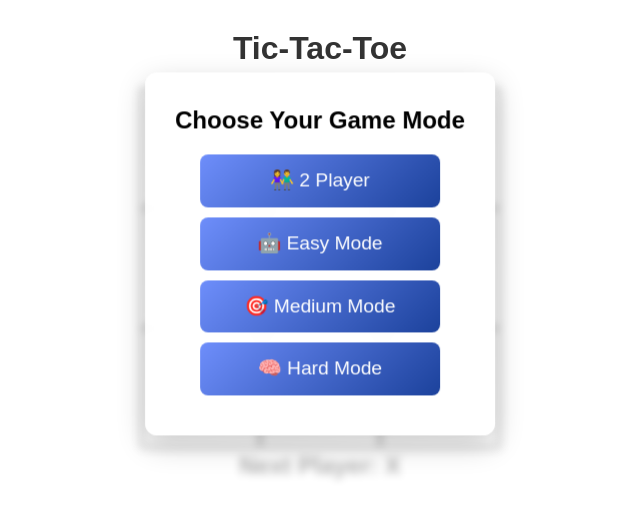
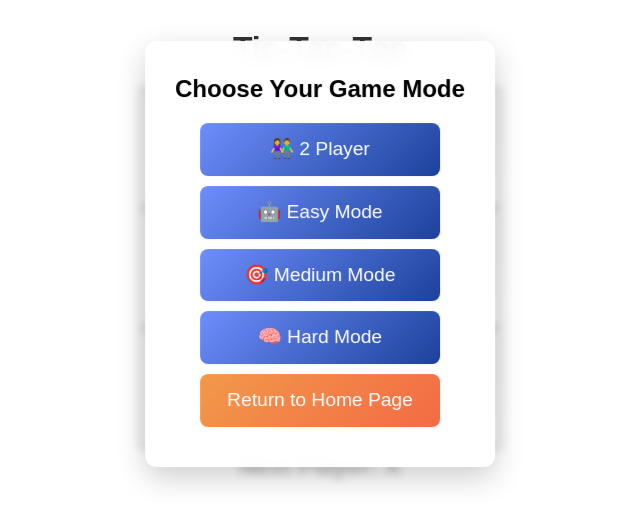
Before and after one commit to DavidMcMorrow/ReactGames, a Next.js app: page /tic-tac-toe in a window 1280 px wide. Shown: the top 526 px of the page, without its empty margins (320-960 px from the left). Built offline with nearby package versions, Linux system fonts and the light colour scheme.

Commit message:
feat: added and styles the back button

```diff
--- a/src/app/components/dashboard/container.js
+++ b/src/app/components/dashboard/container.js
@@ -19,7 +19,6 @@ const Dashboard = () => {
     };
 
     return (
-
       <div style={{
         display: "flex",
         justifyContent: "center",
--- a/src/app/components/tic-tac-toe/container.js
+++ b/src/app/components/tic-tac-toe/container.js
@@ -1,10 +1,13 @@
 "use client"
 
 import { useState, useEffect } from "react";
+import { useRouter } from 'next/navigation';
+
 import Board from "./board";
 import Status from "./status";
 import GameModeSelection from "./gameModeSelection";
 import GameOver from "./gameOver";
+
 
 export default function TicTacToe() {
   const [board, setBoard] = useState(Array(9).fill(null));
@@ -14,6 +17,9 @@ export default function TicTacToe() {
   const [gameMode, setGameMode] = useState(null);
   const [isAIMoving, setIsAIMoving] = useState(false);
   const [isGameOver, setIsGameOver] = useState(false);
+
+
+  const router = useRouter();
 
   const END_GAME_DELAY = 1500;
 
@@ -196,6 +202,10 @@ export default function TicTacToe() {
     setIsGameOver(false);
   }
 
+  function returnToHome() {
+    router.push("/");
+  }
+
   useEffect(() => {
     const { winner, line } = calculateWinner(board);
     if (winner) {
@@ -222,7 +232,7 @@ export default function TicTacToe() {
         <Status status={status} />
       </div>
 
-      {!gameMode && <GameModeSelection setGameMode={setGameMode} />}
+      {!gameMode && <GameModeSelection setGameMode={setGameMode} returnToHome={returnToHome} />}
 
       {isGameOver && <GameOver winner={calculateWinner(board).winner} resetGame={resetGame} setGameMode={setGameMode}/>}
     </main>
--- a/src/app/components/tic-tac-toe/gameModeSelection.js
+++ b/src/app/components/tic-tac-toe/gameModeSelection.js
@@ -1,10 +1,7 @@
 import React from "react";
-import { useState } from "react";
 
 
-  export default function GameModeSelection({ setGameMode }) {
-    const [hovered, setHovered] = useState(null);
-
+  export default function GameModeSelection({ setGameMode, returnToHome }) {
     function displayText(mode){
       if(mode === "2P"){
         return "👫 2 Player";
@@ -24,13 +21,14 @@ import { useState } from "react";
             <button
               key={mode}
               onClick={() => setGameMode(mode)}
-              onMouseEnter={() => setHovered(mode)}
-              onMouseLeave={() => setHovered(null)}
-              className={`option-button ${hovered === mode ? "option-button-hover" : ""}`}
+              className={`option-button`}
             >
               {displayText(mode)}
             </button>
           ))}
+          <button onClick={() => returnToHome()}
+            className={`option-button return`}
+            >Return to Home Page</button>
         </div>
       );
 }
--- a/src/app/globals.css
+++ b/src/app/globals.css
@@ -55,6 +55,8 @@ h1 {
 }
 
 .option-button {
+  --btn-gradient: linear-gradient(135deg, #6e8efb, #1c429c);
+
   display: block;
   width: 15rem;
   margin: 0.625rem auto;
@@ -63,15 +65,19 @@ h1 {
   cursor: pointer;
   border-radius: 0.5rem;
   border: none;
-  background: linear-gradient(135deg, #6e8efb, #1c429c);
+  background: var(--btn-gradient);
   color: white;
   transition: 0.3s;
 }
 
-.option-button-hover {
+.option-button:hover {
   transform: scale(1.05);
   box-shadow: 0px 4px 15px rgba(0,0,0,0.2);
   cursor: pointer;
+}
+
+.option-button.return{
+  --btn-gradient: linear-gradient(135deg, #f2994a, #f46b45);
 }
 
 .title{
```
